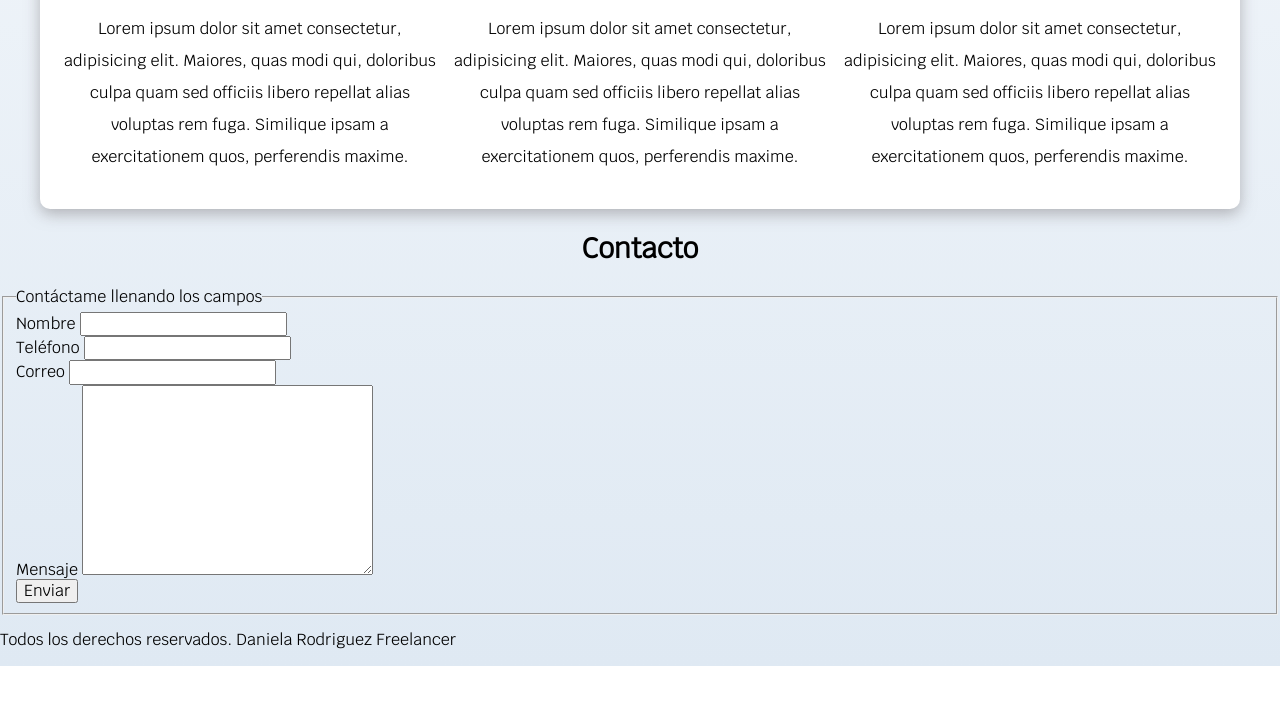
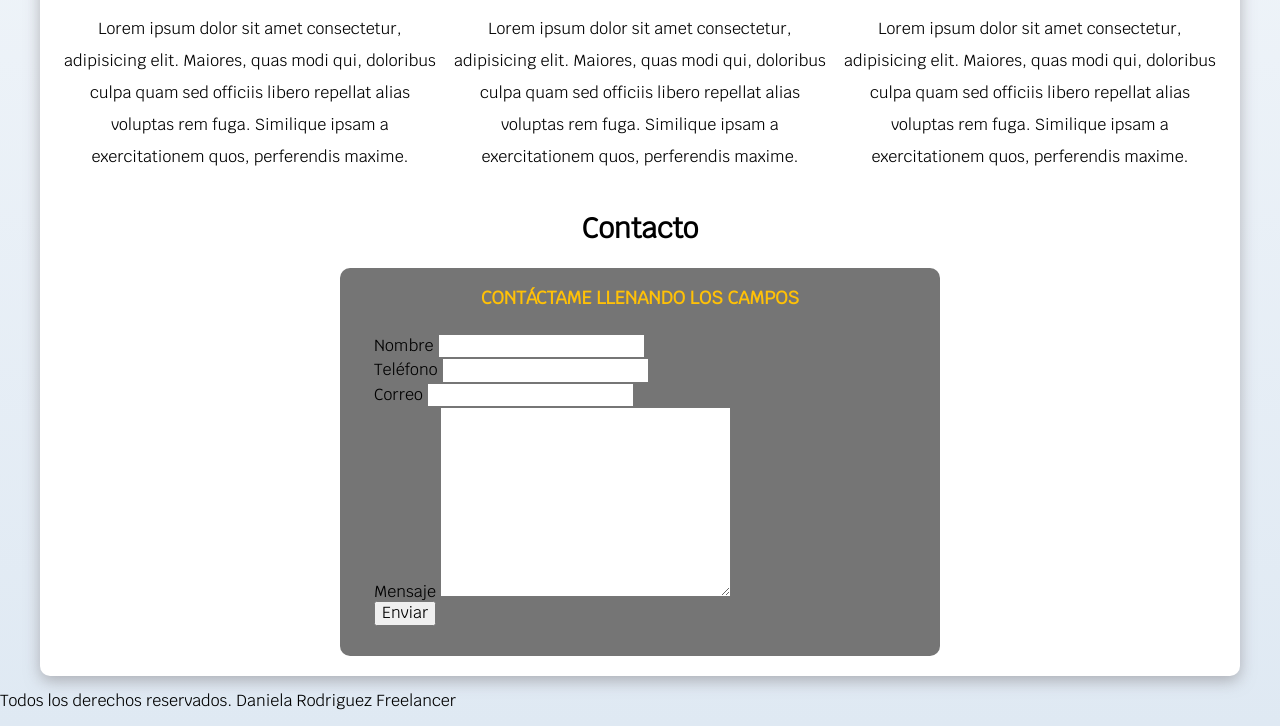
Before and after one commit to DRodriguez04/Kate_Page_Home_HTML_CSS, a plain HTML site: page index.html in a window 1280 px wide. Shown: the part 916-1642 px from the top of the page. Before the commit the page ends 1582 px from the top, so only its background shows below. Drawn offline with Linux system fonts and the light colour scheme.

Commit message:
index.html it's been added a class in form. styles.css it has added changes to form such as background-color, border

```diff
--- a/css/styles.css
+++ b/css/styles.css
@@ -173,3 +173,25 @@ contenido-hero .ubicacion{
     justify-content: space-evenly;
     align-items: center;
 }
+
+/* contacto formulario */
+.formulario{
+    background-color: var(--gris);
+    width: min( 60rem, 100% ); /*utilizar el valor mas pequeño */
+    margin: 0 auto;
+    padding: 2rem;
+    border-radius: 1rem;
+}
+
+.formulario fieldset{
+    border: none;
+}
+
+.formulario legend{
+    text-align: center;
+    font-size: 1.8rem;
+    text-transform: uppercase;
+    font-weight: 700;
+    margin-bottom: 2rem;
+    color: var(--primario);
+}
--- a/index.html
+++ b/index.html
@@ -181,12 +181,11 @@
         </section>
       </div>
       <!--cierre clase servicios-->
-    </main>
 
       <section>
         <h2>Contacto</h2>
 
-      <form action="">
+        <form class="formulario">
           <fieldset>
             <legend>Contáctame llenando los campos</legend>
 
@@ -216,6 +215,7 @@
           </fieldset>
         </form>
       </section>
+    </main>
 
     <footer>
       <p>Todos los derechos reservados. Daniela Rodriguez Freelancer</p>
```
Lines whose indentation alone changed are shown as unchanged.
